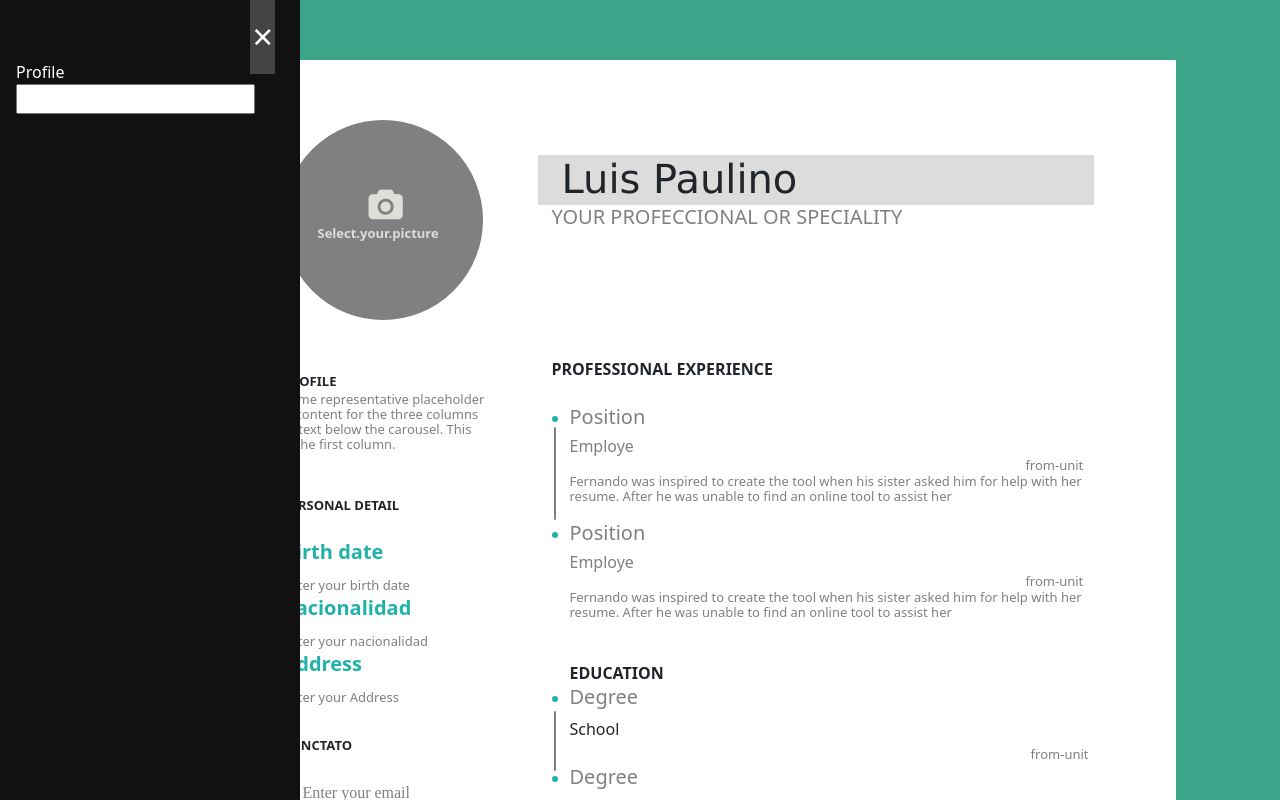
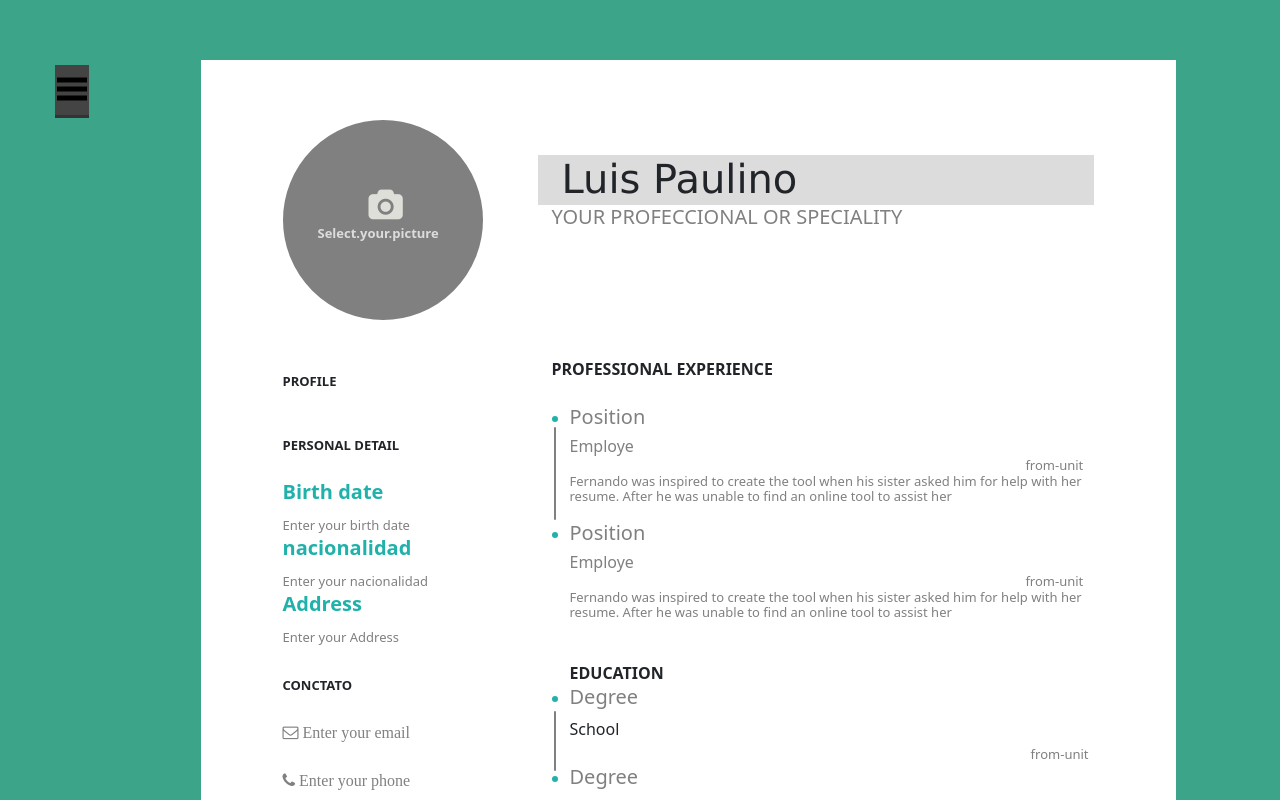
Before and after one commit to luisduv/resumen, a React (Create React App) app: page / in a window 1280 px wide. Shown: the top 800 px of the page. Built offline with nearby package versions, Linux system fonts and the light colour scheme.

Commit message:
complit write

```diff
--- a/src/App.js
+++ b/src/App.js
@@ -1,6 +1,7 @@
 import React from 'react';
 import logo from './logo.svg';
 import './App.css';
+import Pagina from './page/Pagina';
 
 import 'bootstrap'
 
@@ -9,167 +10,9 @@ import 'bootstrap'
 
 function App() {
 
-
-         function openNav(){
-          document.getElementById("sideNavigation").style.width = "250px";
-          document.getElementById("main").style.marginLeft = "250px";
-        }
-
-        function closeNav() {
-          document.getElementById("sideNavigation").style.width = "0";
-          document.getElementById("main").style.marginLeft = "0";
-        }
-
-
-
-
-
   return (
     <div className="App ">
-
-      <div className='menu'>
-
-       {/*    <button className='btn btn-secondary'>
-            <svg xmlns="http://www.w3.org/2000/svg" width="16" height="16" fill="currentColor" className="bi bi-list " viewBox="0 0 16 16">
-                <path fill-rule="evenodd" d="M2.5 12a.5.5 0 0 1 .5-.5h10a.5.5 0 0 1 0 1H3a.5.5 0 0 1-.5-.5zm0-4a.5.5 0 0 1 .5-.5h10a.5.5 0 0 1 0 1H3a.5.5 0 0 1-.5-.5zm0-4a.5.5 0 0 1 .5-.5h10a.5.5 0 0 1 0 1H3a.5.5 0 0 1-.5-.5z"/>
-            </svg>
-          </button> */}
-
-               <div id="sideNavigation" className="sidenav">
-                      <a href="javascript:void(0)" className="closebtn" onClick={closeNav} >&times;</a>
-                      <div className='conteiner'>
-                      <label className='letraBlanco'>Profile</label><br></br>
-                      <input type="text"></input>
-                      </div>
-                    </div>
-
-                    <nav className="topnav">
-                      <a href="#" onClick={openNav}  >
-                        <svg width="30" height="30" id="icoOpen">
-                            <path d="M0,5 30,5" stroke="#000" stroke-width="5"/>
-                            <path d="M0,14 30,14" stroke="#000" stroke-width="5"/>
-                            <path d="M0,23 30,23" stroke="#000" stroke-width="5"/>
-                        </svg>
-                      </a>
-                    </nav>
-
-
-
-
-
-
-
-      </div>
-
-          <div className='row '>
-
-              <div className='col-md-3 '>
-
-                  <div id="circulo" >
-                    <div  className="container fluid topecirculo">
-                        <span  className=" spa fa fa-camera fa-2x"></span>
-                    </div>
-                    <b   /* style="font-size: small;" */ id="texto"><label className="letrasmal">Select.your.picture</label></b>
-                  </div>
-
-
-                   <br></br><br></br>
-                         <b className="letrasmal letra2 letra">PROFILE </b><br></br>
-                        <p   className="colorgris letra letrasmal divicionletra120">Some representative placeholder <br></br>brcontent for the three columns<br></br> of text below the carousel. This<br></br> is the first column.</p><br></br>
-
-                        <b className="letrasmal letra">PERSONAL DETAIL</b><br></br><br></br>
-
-                        <h5 className="colorazul letralarge letra"><b>Birth date</b></h5>
-                        <label className="letra colorgris letrasmal divicionletra120" >Enter your birth date</label>
-
-                        <h5   className="colorazul letralarge letra"><b>nacionalidad</b> </h5>
-                        <label className="letra colorgris letrasmal divicionletra120" >Enter your nacionalidad</label>
-
-                        <h5  className="letra colorazul letralarge"><b> Address</b></h5>
-                        <label className="letra colorgris letrasmal divicionletra120">Enter your Address</label>
-
-                        <br></br><br></br>
-                         <b className="letra letrasmal"> CONCTATO</b><br></br><br></br>
-                        <label  className="colorgris letra fa fa-envelope-o letrasmal divicionletra120"> Enter your email</label><br></br><br></br>
-                        <label  className="colorgris letra  fa fa-phone letrasmal divicionletra120"> Enter your phone</label><br></br><br></br>
-                        <label  className="colorgris letra  fa fa-globe letrasmal divicionletra120"> Enter your Address</label>
-
-                        <br></br><br></br><br></br><br></br><br></br><br></br><br></br><br></br><br></br><br></br>
-
-              </div>
-
-              <div className='col-md-6 '>
-
-
-
-
-
-              <div className='derech'>
-                            <div className="container fluid letra2 cabeceraderecha" ><h1>Luis Paulino</h1></div>
-                            <h5 className="letra2 colorgris">YOUR PROFECCIONAL OR SPECIALITY</h5><br></br><br></br><br></br><br></br><br></br>
-
-                            <div>
-                                <b className="letralarge letra2" >PROFESSIONAL EXPERIENCE</b><br></br><br></br>
-
-                                <ul className="ul">
-                                    <li className="colorazul "><h5 className="colorgris">Position </h5></li>
-                                    <div className="linea">
-
-                                    </div>
-
-                                    <div className="divicionletra120" >
-                                        <label className="colorgris normal">Employe</label>
-                                    <label className="letrapequenaderecha">from-unit</label><br></br>
-                                    <p  className="colorgris letrapequena2">Fernando was inspired to create the tool when his sister asked him for help with her resume. After he was unable to find an online tool to assist her</p>
-
-                                    </div>
-                                    <li className="colorazul"><h5 className="colorgris">Position</h5></li>
-
-
-                                    <div className="divicionletra120" >
-                                        <label className="colorgris normal">Employe</label>
-                                    <label className="letrapequenaderecha">from-unit</label><br></br>
-                                    <p  className="colorgris letrapequena2">Fernando was inspired to create the tool when his sister asked him for help with her resume. After he was unable to find an online tool to assist her</p>
-
-                                    </div>
-                                </ul>
-
-                                <br></br>
-
-
-                                <ul className="ul margen10">
-
-                                  <b className="letralarge">EDUCATION</b>
-                                      <div className="linea2">
-
-                                      </div>
-                                      <li className="colorazul"><h5 className="colorgris">Degree</h5></li>
-                                      <label>School </label><label className="letrapequenaabajo" >from-unit</label>
-                                      {/* <br><br> */}
-
-                                      <li className="colorazul"><h5 className="colorgris">Degree</h5></li>
-                                      <label className="colorgris">School</label><label className="letrapequenaabajo">from-unit</label>
-
-                                </ul>
-
-
-
-
-
-                        </div>
-
-                    </div>
-
-
-
-
-
-
-
-              </div>
-
-
-          </div>
+    <Pagina />
 
 
     </div>
--- a/src/index.css
+++ b/src/index.css
@@ -149,9 +149,7 @@ a{
   color:white;
 }
 
-.sidenav{
-  width: 300px;
-}
+
 
 .conteiner{
   margin-left: 16px;
--- a/src/page/Pagina.js
+++ b/src/page/Pagina.js
@@ -1,4 +1,7 @@
 import React,{Component} from "react";
+
+
+
 
 export default class Pagina extends Component{
 
@@ -6,19 +9,87 @@ export default class Pagina extends Component{
         super(props);
             this.state={
 
+                form:{
+                    profile:'',
+                }
+
             }
     }
 
 
+     openNav=()=>{
+        document.getElementById("sideNavigation").style.width = "400px";
+        document.getElementById("main").style.marginLeft = "400px";
+      }
+
+       closeNav=()=> {
+        document.getElementById("sideNavigation").style.width = "0";
+        document.getElementById("main").style.marginLeft = "0";
+      }
+
+
+      handleChange=e=>{
+        this.setState({
+            form:{
+                /* ...this.state.form, */
+                [e.target.name]: e.target.value,
+            }
+        });
+      }
+
+
+      aplicar=()=>{
+        var valorNuevo = {...this.state.form};
+
+      }
+
+
+
+
+
         render(){
             return(
+
+
                 <div>
                      <div className='menu'>
-     <button className='btn btn-secondary'>
+
+                {/*    <button className='btn btn-secondary'>
                     <svg xmlns="http://www.w3.org/2000/svg" width="16" height="16" fill="currentColor" className="bi bi-list " viewBox="0 0 16 16">
                         <path fill-rule="evenodd" d="M2.5 12a.5.5 0 0 1 .5-.5h10a.5.5 0 0 1 0 1H3a.5.5 0 0 1-.5-.5zm0-4a.5.5 0 0 1 .5-.5h10a.5.5 0 0 1 0 1H3a.5.5 0 0 1-.5-.5zm0-4a.5.5 0 0 1 .5-.5h10a.5.5 0 0 1 0 1H3a.5.5 0 0 1-.5-.5z"/>
                     </svg>
-     </button>
+                </button> */}
+
+        <div id="sideNavigation" className="sidenav">
+               <a href="javascript:void(0)" className="closebtn" onClick={()=>this.closeNav()} >&times;</a>
+               <div className='conteiner'>
+
+               <form id="formulario"  className="form-grup">
+
+               <label for="profile" className='letraBlanco'>Profile</label><br></br>
+               <input onChange={this.handleChange} name="profile" id="profile" className="form-control " placeholder="Perfil" type="text"></input><br></br>
+
+               </form>
+
+               </div>
+             </div>
+
+             <nav className="topnav">
+               <a href="#" onClick={()=>this.openNav()}  >
+                 <svg width="30" height="30" id="icoOpen">
+                     <path d="M0,5 30,5" stroke="#000" stroke-width="5"/>
+                     <path d="M0,14 30,14" stroke="#000" stroke-width="5"/>
+                     <path d="M0,23 30,23" stroke="#000" stroke-width="5"/>
+                 </svg>
+               </a>
+             </nav>
+
+
+
+
+
+
+
 </div>
 
    <div className='row '>
@@ -35,7 +106,7 @@ export default class Pagina extends Component{
 
             <br></br><br></br>
                   <b className="letrasmal letra2 letra">PROFILE </b><br></br>
-                        <p   className="colorgris letra letrasmal divicionletra120">Some representative placeholder <br></br>brcontent for the three columns<br></br> of text below the carousel. This<br></br> is the first column.</p><br></br>
+                 <p id="pprofile"  className="colorgris letra letrasmal divicionletra120"> {this.state.form.profile}{/* Some representative placeholder <br></br>brcontent for the three columns<br></br> of text below the carousel. This<br></br> is the first column. */}</p><br></br>
 
                  <b className="letrasmal letra">PERSONAL DETAIL</b><br></br><br></br>
 
@@ -130,7 +201,11 @@ export default class Pagina extends Component{
 
 
    </div>
+
                 </div>
+
+
+
             )
         }
 
```
Lines whose indentation alone changed are shown as unchanged.
